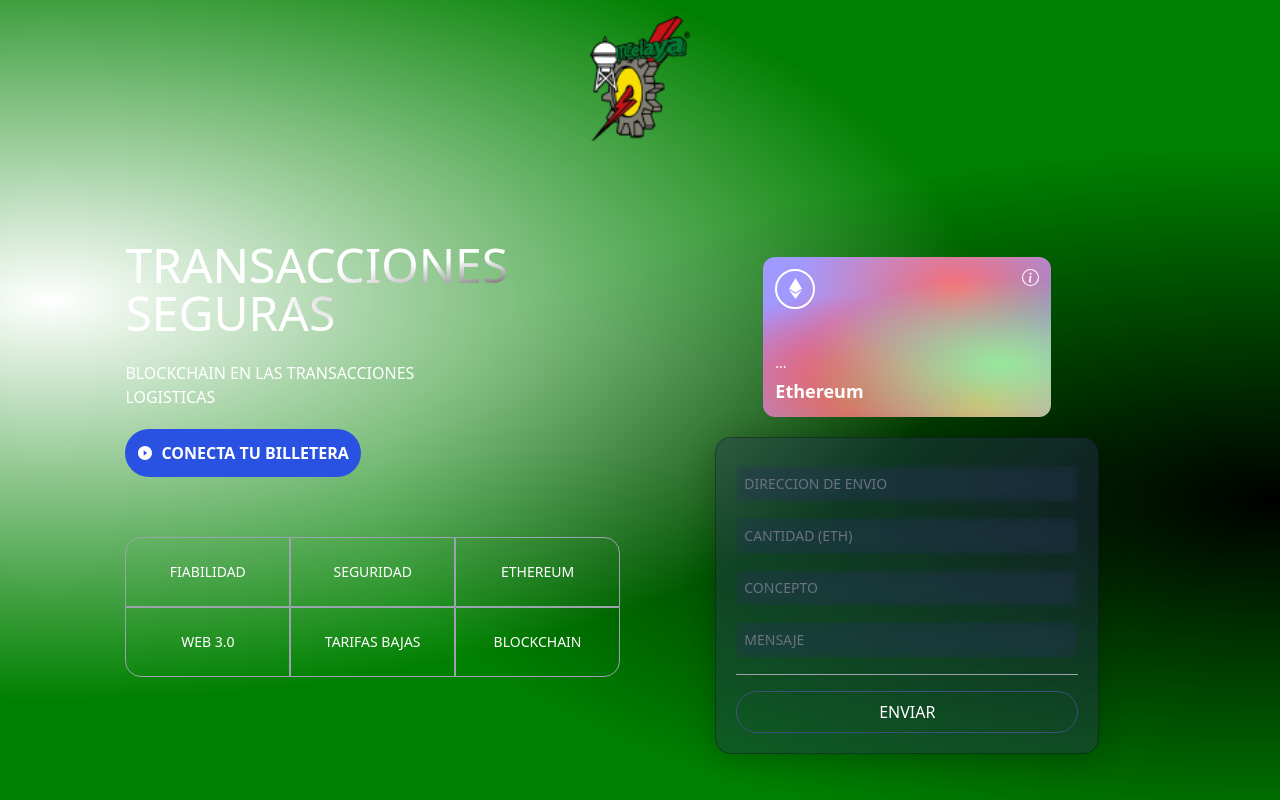
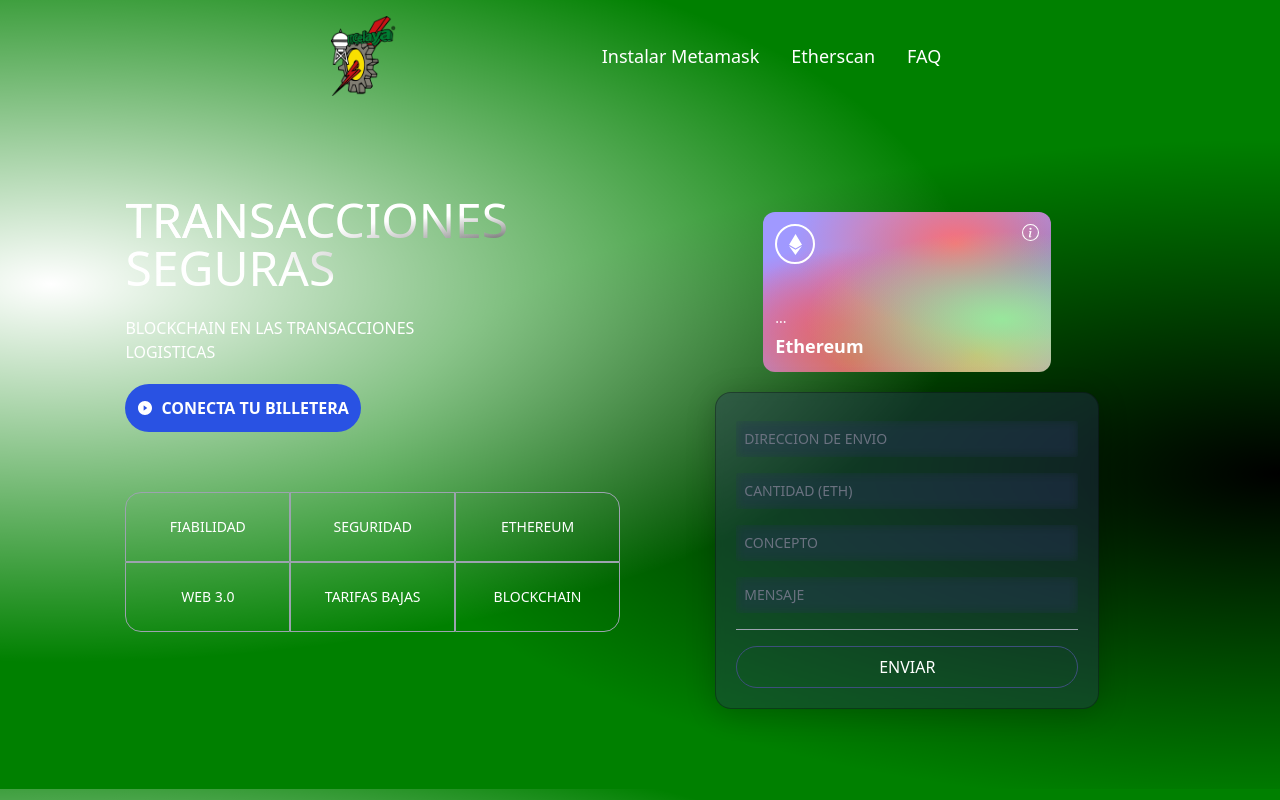
Before and after one commit to barushesq/blockchain, a React (Vite) app: page / in a window 1280 px wide. Shown: the top 800 px of the page. Built offline with nearby package versions, Linux system fonts and the light colour scheme.

Commit message:
Mod Navbar

```diff
--- a/src/components/Navbar.jsx
+++ b/src/components/Navbar.jsx
@@ -1,47 +1,86 @@
-import React from "react";
+import React, { useState } from "react";
 import { HiMenuAlt4 } from "react-icons/hi";
 import { AiOutlineClose } from "react-icons/ai";
 
 import logo from "../../images/TEC1.png";
 
-const NavBarItem = ({ title, classprops, handleClick }) => (
-  <li className={`mx-4 cursor-pointer ${classprops}`} onClick={handleClick}>{title}</li>
+const FAQContent = ({ onClose }) => (
+  <div className="bg-white p-4 rounded-md shadow-md">
+    <div className="text-lg font-bold mb-2">¿Qué es Metamask y por qué necesito usarlo para realizar transacciones en la Testnet Sepolia?</div>
+    <div className="mb-4">
+      <p><strong>Respuesta:</strong> Metamask es una billetera de criptomonedas que funciona como una extensión de navegador y permite a los usuarios interactuar con aplicaciones descentralizadas (dApps) en la blockchain de Ethereum. En nuestro caso, para realizar transacciones en la Testnet Sepolia, Metamask es necesario para autenticar las transacciones y garantizar la seguridad de las operaciones en la red de prueba.</p>
+    </div>
+    <div className="text-lg font-bold mb-2">¿Cómo puedo instalar Metamask y configurarlo para la Testnet Sepolia?</div>
+    <div className="mb-4">
+      <p><strong>Respuesta:</strong> Puede instalar Metamask desde la tienda de extensiones de su navegador (Chrome, Firefox, Brave, etc.) y luego configurarlo para conectarse a la Testnet Sepolia. Una vez configurado correctamente, podrá utilizar Metamask para realizar transacciones en la Testnet sin problemas.</p>
+    </div>
+    <div className="text-lg font-bold mb-2">¿Qué precauciones de seguridad debo tomar al utilizar Metamask y realizar transacciones en la Testnet Sepolia?</div>
+    <div>
+      <p><strong>Respuesta:</strong> Es importante mantener su billetera Metamask segura y protegida. Asegúrese de utilizar contraseñas seguras y nunca comparta su frase de recuperación con nadie. Además, siempre verifique las direcciones de destino antes de confirmar una transacción.</p>
+    </div>
+    <div className="text-right mt-4">
+      <button className="text-blue-500" onClick={onClose}>Cerrar</button>
+    </div>
+  </div>
 );
 
 const Navbar = () => {
-  const [toggleMenu, setToggleMenu] = React.useState(false);
+  const [toggleMenu, setToggleMenu] = useState(false);
+  const [showFAQ, setShowFAQ] = useState(false);
 
-  // Función para redirigir al usuario a la página de instalación de Metamask
   const handleInstallMetamask = () => {
-    window.location.href = "https://chrome.google.com/webstore/detail/metamask/nkbihfbeogaeaoehlefnkodbefgpgknn?hl=es&pli=1";
+    window.open("https://metamask.io/download/", "_blank");
+  };
+
+  const handleOpenEtherscan = () => {
+    window.open("https://sepolia.etherscan.io/", "_blank");
   };
 
   return (
-    <nav className="w-full flex md:justify-center justify-between items-center p-4 relative">
-      <div className="md:flex-[0.1] flex-initial justify-center items-center">
-        <img src={logo} alt="logo" className="w-32 cursor-pointer" />
+    <nav className="w-full flex md:justify-center justify-between items-center p-4 relative z-50">
+      <div className="md:flex-[0.3] flex-initial justify-center items-center">
+        <img src={logo} alt="logo" className="w-20 cursor-pointer" />
       </div>
       <ul className="text-white md:flex hidden list-none flex-row justify-between items-center flex-initial">
-        {[].map((item, index) => (
-          <NavBarItem key={item + index} title={item} />
+        {["Instalar Metamask", "Etherscan", "FAQ"].map((item, index) => (
+          <li key={item + index} className="mx-4 cursor-pointer text-lg" onClick={() => {
+            if (item === "Instalar Metamask") handleInstallMetamask();
+            else if (item === "Etherscan") handleOpenEtherscan();
+            else if (item === "FAQ") setShowFAQ(true);
+          }}>{item}</li>
         ))}
       </ul>
-      <div className="absolute top-0 right-0 mr-10">
+      <div className="flex relative">
         {!toggleMenu && (
-          <HiMenuAlt4 fontSize={100} className="text-white md:hidden cursor-pointer" onClick={() => setToggleMenu(true)} />
+          <HiMenuAlt4 fontSize={28} className="text-white md:hidden cursor-pointer" onClick={() => setToggleMenu(true)} />
         )}
         {toggleMenu && (
-          <AiOutlineClose fontSize={100} className="text-white md:hidden cursor-pointer" onClick={() => setToggleMenu(false)} />
+          <AiOutlineClose fontSize={28} className="text-white md:hidden cursor-pointer" onClick={() => setToggleMenu(false)} />
+        )}
+        {toggleMenu && (
+          <ul
+            className="z-10 fixed -top-0 -right-2 p-3 w-[70vw] h-screen shadow-2xl md:hidden list-none
+            flex flex-col justify-start items-end rounded-md blue-glassmorphism text-white animate-slide-in"
+          >
+            <li className="text-xl w-full my-2"><AiOutlineClose onClick={() => setToggleMenu(false)} /></li>
+            {["Instalar Metamask", "Etherscan", "FAQ"].map(
+              (item, index) => (
+                <li key={item + index} className="my-2 text-lg cursor-pointer" onClick={() => {
+                  if (item === "Instalar Metamask") handleInstallMetamask();
+                  else if (item === "Etherscan") handleOpenEtherscan();
+                  else if (item === "FAQ") setShowFAQ(true);
+                }}>{item}</li>
+              )
+            )}
+          </ul>
         )}
       </div>
-      {toggleMenu && (
-        <ul
-          className="z-10 fixed top-0 right-0 p-3 w-[70vw] h-screen shadow-2xl md:hidden list-none
-          flex flex-col justify-start items-end rounded-md blue-glassmorphism text-white animate-slide-in"
-        >
-          <li className="text-xl w-full my-2"><AiOutlineClose onClick={() => setToggleMenu(false)} /></li>
-          <NavBarItem title="Instalar Metamask" classprops="my-2 text-lg" handleClick={handleInstallMetamask} />
-        </ul>
+      {showFAQ && (
+        <div className="fixed inset-0 bg-black bg-opacity-50 flex justify-center items-center z-50">
+          <div className="bg-white p-6 rounded-md shadow-lg">
+            <FAQContent onClose={() => setShowFAQ(false)} />
+          </div>
+        </div>
       )}
     </nav>
   );
```
